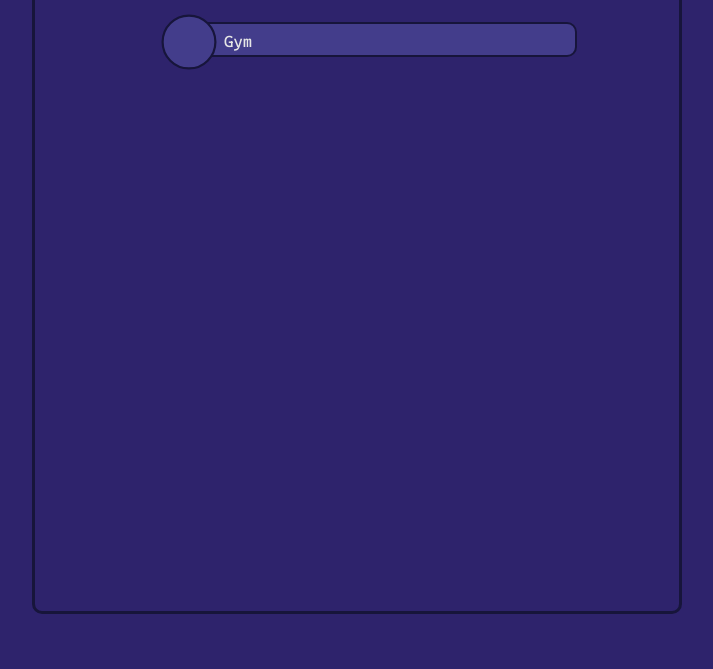
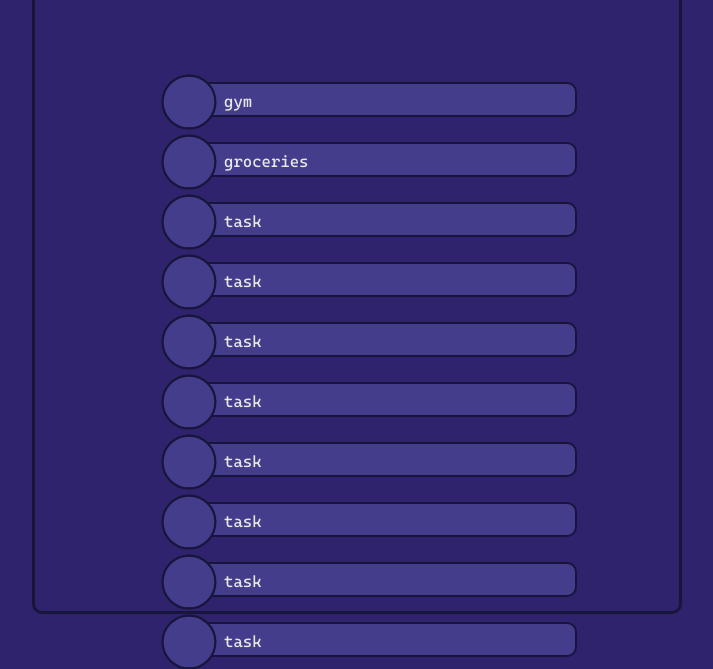
Before and after one commit to codeshark-dev1/todo-app, a plain HTML site: page index.html in a window 1280 px wide. Shown: the part 144-813 px from the top of the page, without its empty margins (283-996 px from the left). Drawn offline with Linux system fonts and the light colour scheme.

Commit message:
task objects now visible

```diff
--- a/index.html
+++ b/index.html
@@ -13,18 +13,10 @@
             <h2>TODO</h2>
             <button class="button">+</button>
         </div>
-        <ul>
-            <li class="taskContainer">
+        <ul id="tasksParent">
+            <li id="task" class="taskContainer">
                 <button class="button taskButton"></button>
                 <p class="taskText">Gym</p>
-            </li>
-            <!-- <li class="taskContainer">
-                <button class="button taskButton"></button>
-                <p class="taskText">Groceries</p>
-            </li>
-            <li class="taskContainer">
-                <button class="button taskButton"></button>
-                <p class="taskText">Pick up flowers</p> -->
             </li>
         </ul>
     </div>
--- a/logic.js
+++ b/logic.js
@@ -1,10 +1,3 @@
-const taskButtons = document.querySelectorAll(".taskButton");
-for (let i = 0; i< taskButtons.length; i++) {
-  const e = taskButtons[i];
-  e.onmouseover = function() {taskButtonMouseOver(e)};
-  e.onmouseleave = function() {taskButtonMouseLeave(e)};
-}
-
 function taskButtonMouseOver(x){
     x.innerHTML = "X";
 }
@@ -12,3 +5,65 @@ function taskButtonMouseOver(x){
 function taskButtonMouseLeave(x){
     x.innerHTML = "";
 }
+
+function createNewTask(description){
+    var newTask = new Task();
+    newTask.description = description;
+    newTask.completed = false;
+
+    tasks.push(newTask);
+}
+
+function updateTaskButtons(){
+    const taskButtons = document.querySelectorAll(".taskButton");
+
+    for (let i = 0; i< taskButtons.length; i++){
+        const e = taskButtons[i];
+        e.onmouseover = function() {taskButtonMouseOver(e)};
+        e.onmouseleave = function() {taskButtonMouseLeave(e)};
+    }
+}
+
+class Task{
+    constructor(description){
+        this.description = description;
+        this.completed = false;
+    }
+}
+
+function createTaskElement(task){
+    const newTask = taskTemplate.cloneNode(true);
+
+    let p = newTask.querySelectorAll(".taskText");
+    p[0].innerHTML = task.description;
+
+    newTask.style.opacity = 100;
+
+    tasksParent.appendChild(newTask);
+    updateTaskButtons();
+}
+
+const taskTemplate = document.getElementById("task");
+taskTemplate.style.opacity = 0;
+
+const tasksParent = document.getElementById("tasksParent");
+updateTaskButtons();
+
+var tasks = [];
+
+createNewTask("gym");
+createNewTask("groceries");
+createNewTask("task");
+createNewTask("task");
+createNewTask("task");
+createNewTask("task");
+createNewTask("task");
+createNewTask("task");
+createNewTask("task");
+createNewTask("task");
+
+
+var taskString = "";
+for (let i = 0; i < tasks.length; i++) {
+    createTaskElement(tasks[i]);
+}
```
